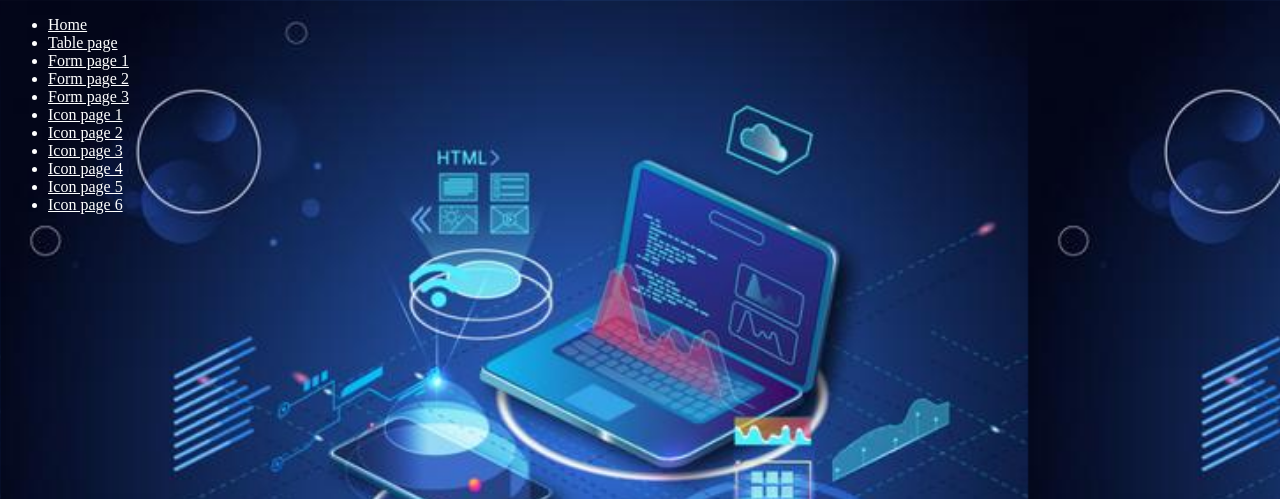
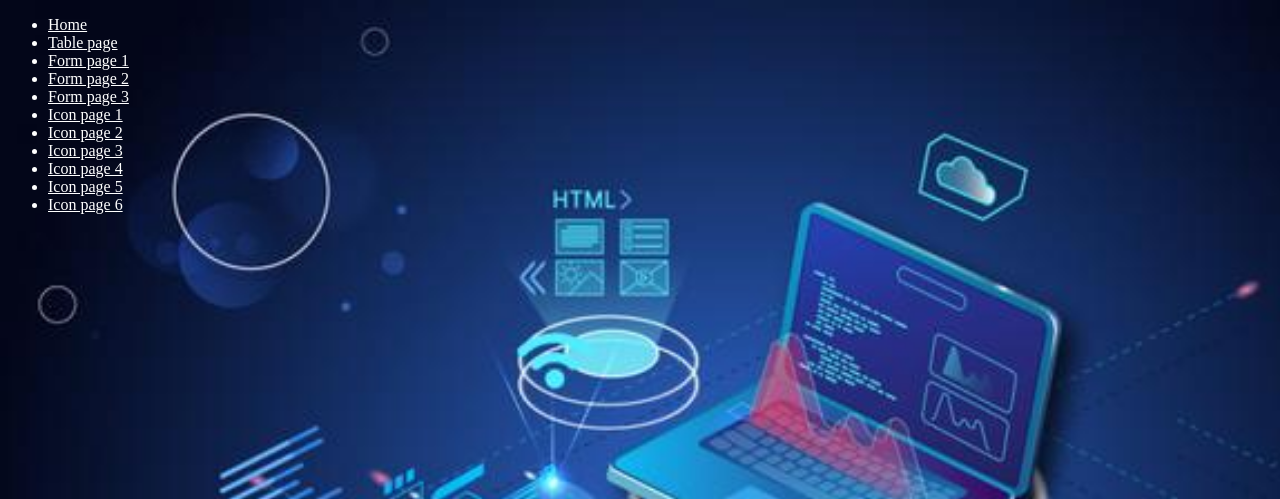
Before and after one commit to Diame21/css_24, a plain HTML site: page icon_6.html in a window 1280 px wide. Shown: the top 499 px of the page. Drawn offline with Linux system fonts and the light colour scheme.

Commit message:
changed bg size

```diff
--- a/icon_6.html
+++ b/icon_6.html
@@ -8,7 +8,7 @@
     <style>
         body {
             background-image: url(web_technology.jpg);
-            background-size: contain;
+            background-size: 1300px;
         }
 
         h2{
@@ -22,7 +22,6 @@
             text-align: center;
             font-size: 40px;
             font-family: sans-serif;
-
             margin-top: 200px;
         }
 
```
